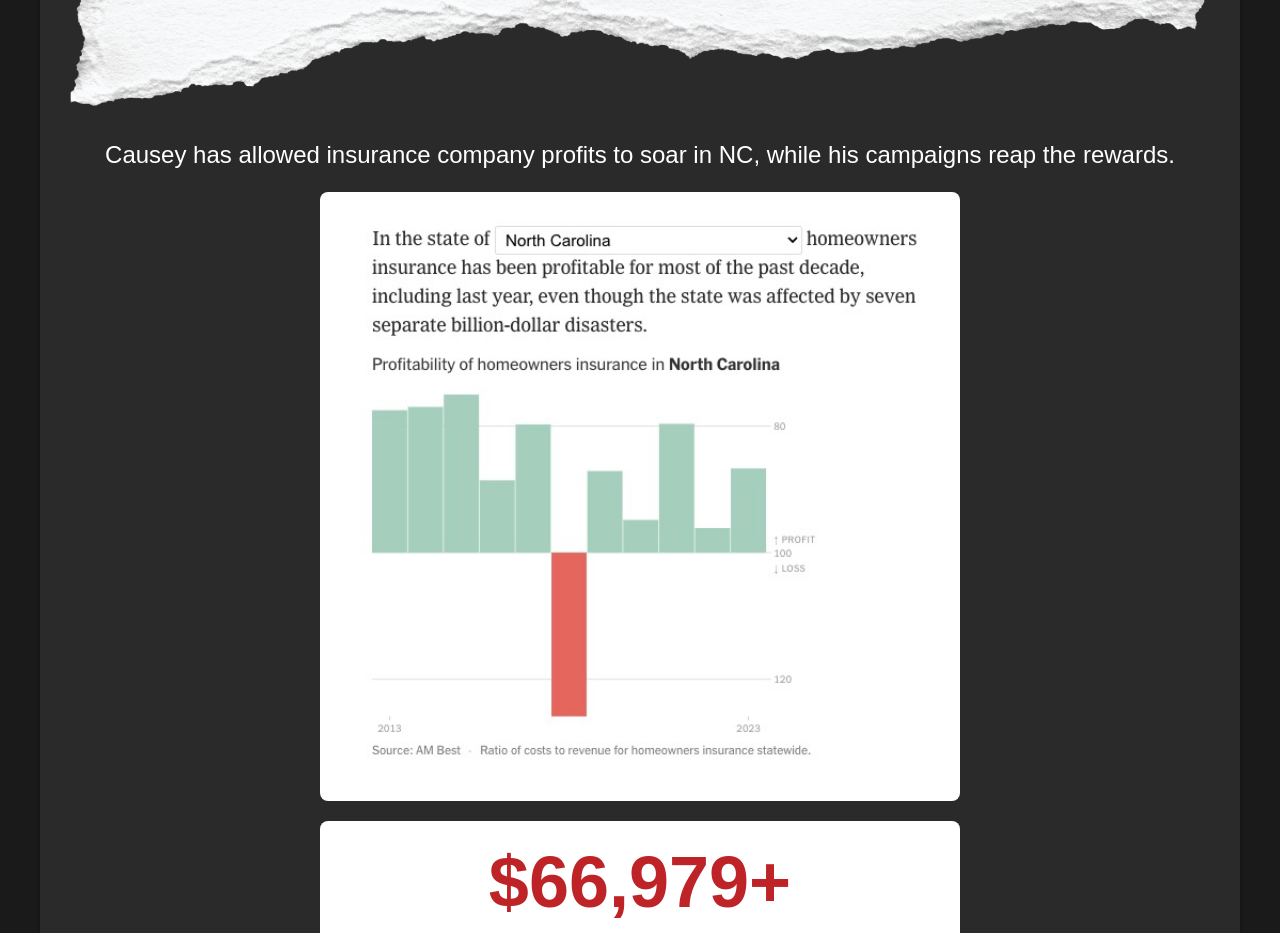
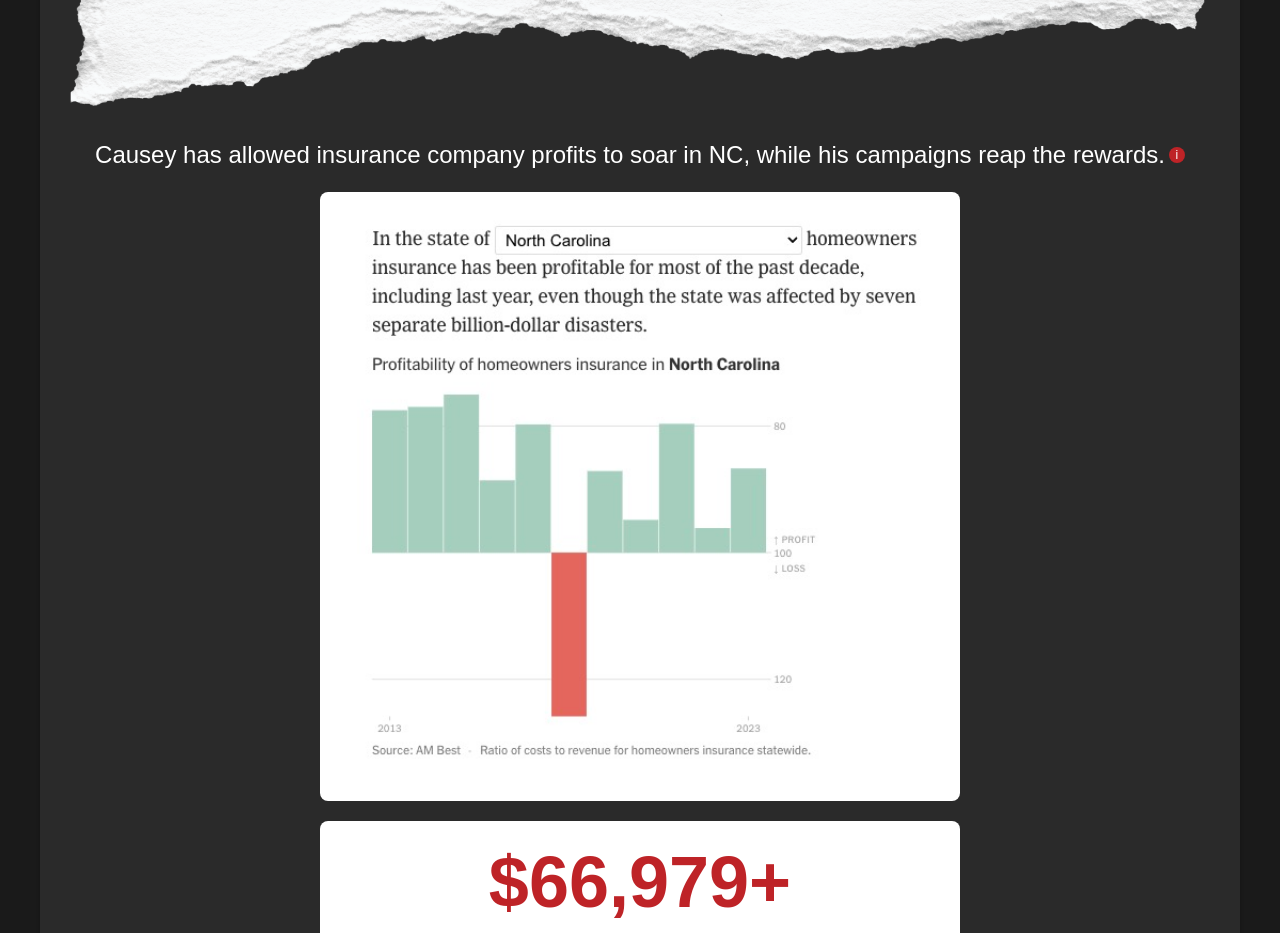
Before and after one commit to jrush0/ratehikemike, a React (Create React App) app: page / in a window 1280 px wide. Shown: the part 2200-3133 px from the top of the page. Built offline with nearby package versions, Linux system fonts and the light colour scheme.

Commit message:
Added additional  tooltip for numcounter section

```diff
--- a/src/CountySearch.js
+++ b/src/CountySearch.js
@@ -142,7 +142,7 @@ const CountySearch = () => {
               alt="Two newspaper clippings reading Wall Street Journal: Insurers rake in profits as customers pay soaring premiums and CBS 17: Some insurance companies report record profits amid NC rate hike request."
               className="full-width-image"
             />
-            <h1>Causey has allowed insurance company profits to soar in NC, while his campaigns reap the rewards.</h1>
+            <h1>Causey has allowed insurance company profits to soar in NC, while his campaigns reap the rewards.<Tooltip content="Sources: [Wall Street Journal Article](https://www.wsj.com/finance/insurance-companies-profits-stock-ebae7fd1), [CBS 17 Article](https://www.cbs17.com/news/capitol-report/some-insurance-companies-report-record-profits-amid-nc-rate-hike-request/), [NY Times Article (below)](https://www.nytimes.com/interactive/2024/05/13/climate/home-insurance-profit-us-states-weather.html)" /></h1>
           </div>
           <div className="profit-box animate-on-scroll">
             <img src={nytimesImage} alt="New York Times" className="full-width-image" />
```
